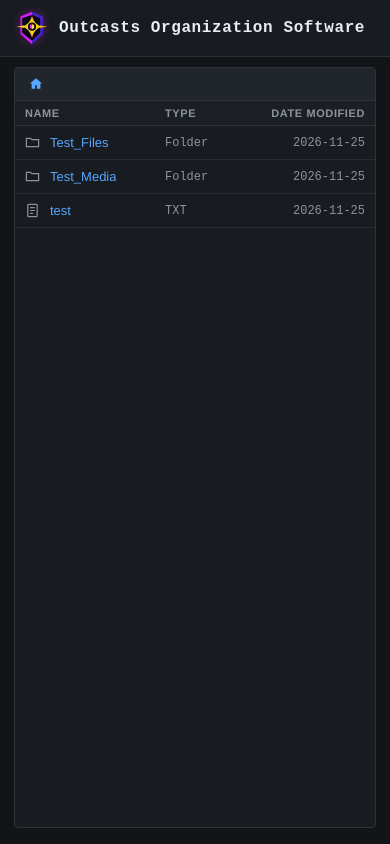
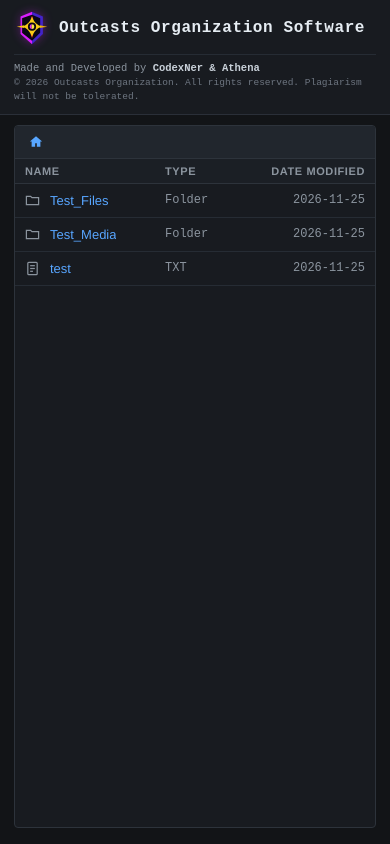
Before and after one commit to CodexNer/BlankZone.bz, a plain HTML site: page index.html in a window 390 px wide. Drawn offline with Linux system fonts and the light colour scheme.

Commit message:
Added Copyrights lol

```diff
--- a/index.html
+++ b/index.html
@@ -30,6 +30,8 @@
       border-bottom: 1px solid #2a2f38;
       display: flex;
       align-items: center;
+      justify-content: space-between;
+      gap: 16px;
       background: #181b20;
     }
     .brand {
@@ -49,6 +51,26 @@
     .brand-logo {
       flex-shrink: 0;
       filter: drop-shadow(0 0 5px rgba(217, 30, 255, 0.35));
+    }
+
+    /* Right-side Developer & Copyright Notice */
+    .nav-credits {
+      margin-left: auto;
+      text-align: right;
+      font-family: "Courier New", Courier, "Lucida Console", monospace;
+      font-size: 10.5px;
+      line-height: 1.45;
+      color: #8b949e;
+      border-left: 1px solid #2d333b;
+      padding-left: 14px;
+    }
+    .nav-credits .nav-dev strong {
+      color: #c9d1d9;
+      font-weight: 700;
+    }
+    .nav-credits .nav-legal {
+      font-size: 9.5px;
+      color: #6e7681;
     }
 
     /* Main Container (Full Page) */
@@ -465,6 +487,22 @@
     }
 
     /* Mobile Adjustments */
+    @media (max-width: 720px) {
+      .navbar {
+        flex-direction: column;
+        align-items: flex-start;
+        gap: 8px;
+      }
+      .nav-credits {
+        margin-left: 0;
+        text-align: left;
+        border-left: none;
+        padding-left: 0;
+        border-top: 1px solid #262c34;
+        padding-top: 6px;
+        width: 100%;
+      }
+    }
     @media (max-width: 560px) {
       .navbar { padding: 10px 14px; }
       .brand { font-size: 16px; gap: 9px; }
@@ -502,6 +540,11 @@
       </svg>
       <span>Outcasts Organization Software</span>
     </a>
+
+    <div class="nav-credits">
+      <div class="nav-dev">Made and Developed by <strong>CodexNer &amp; Athena</strong></div>
+      <div class="nav-legal">&copy; 2026 Outcasts Organization. All rights reserved. Plagiarism will not be tolerated.</div>
+    </div>
   </header>
 
   <main class="container">
```
